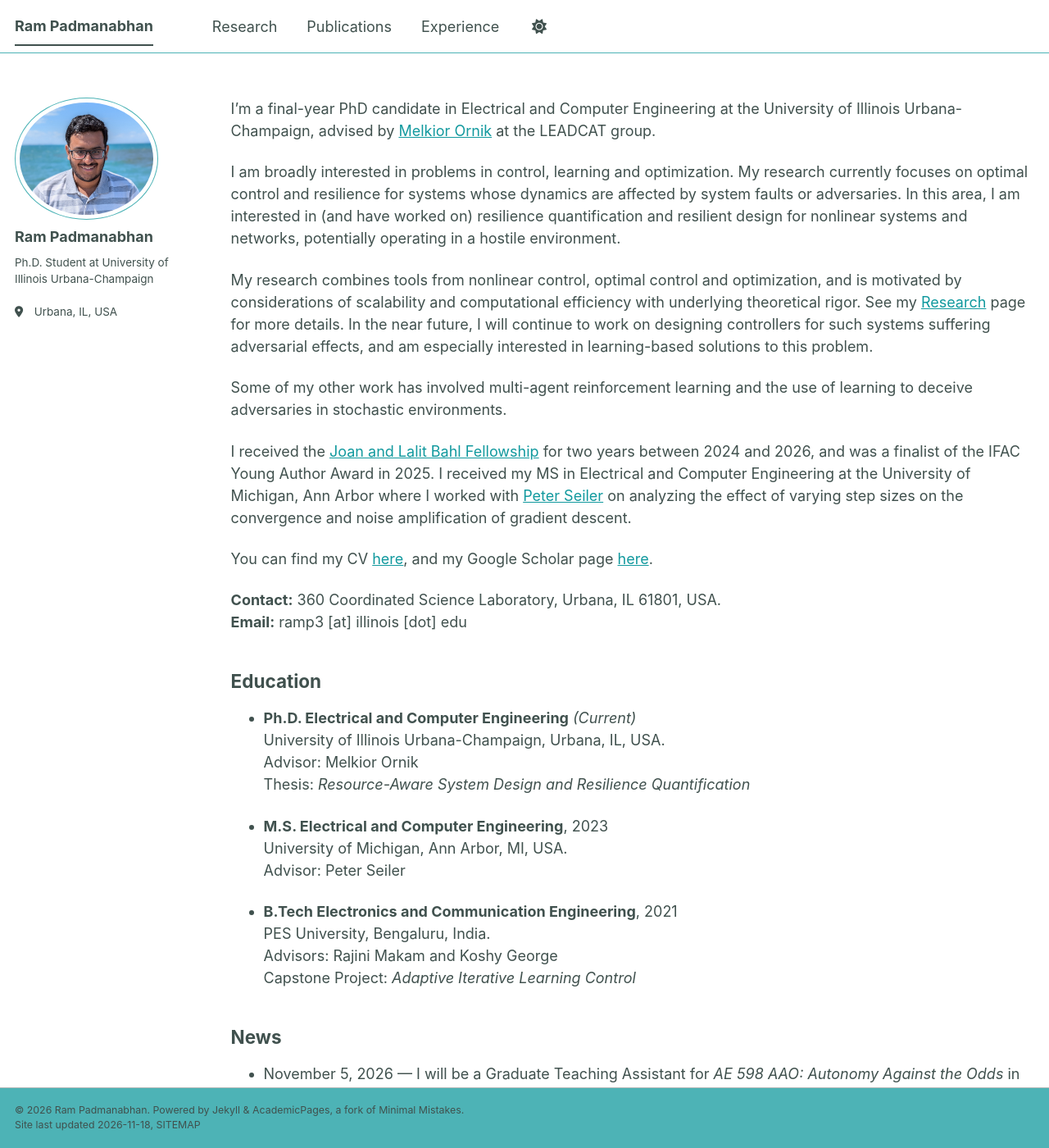
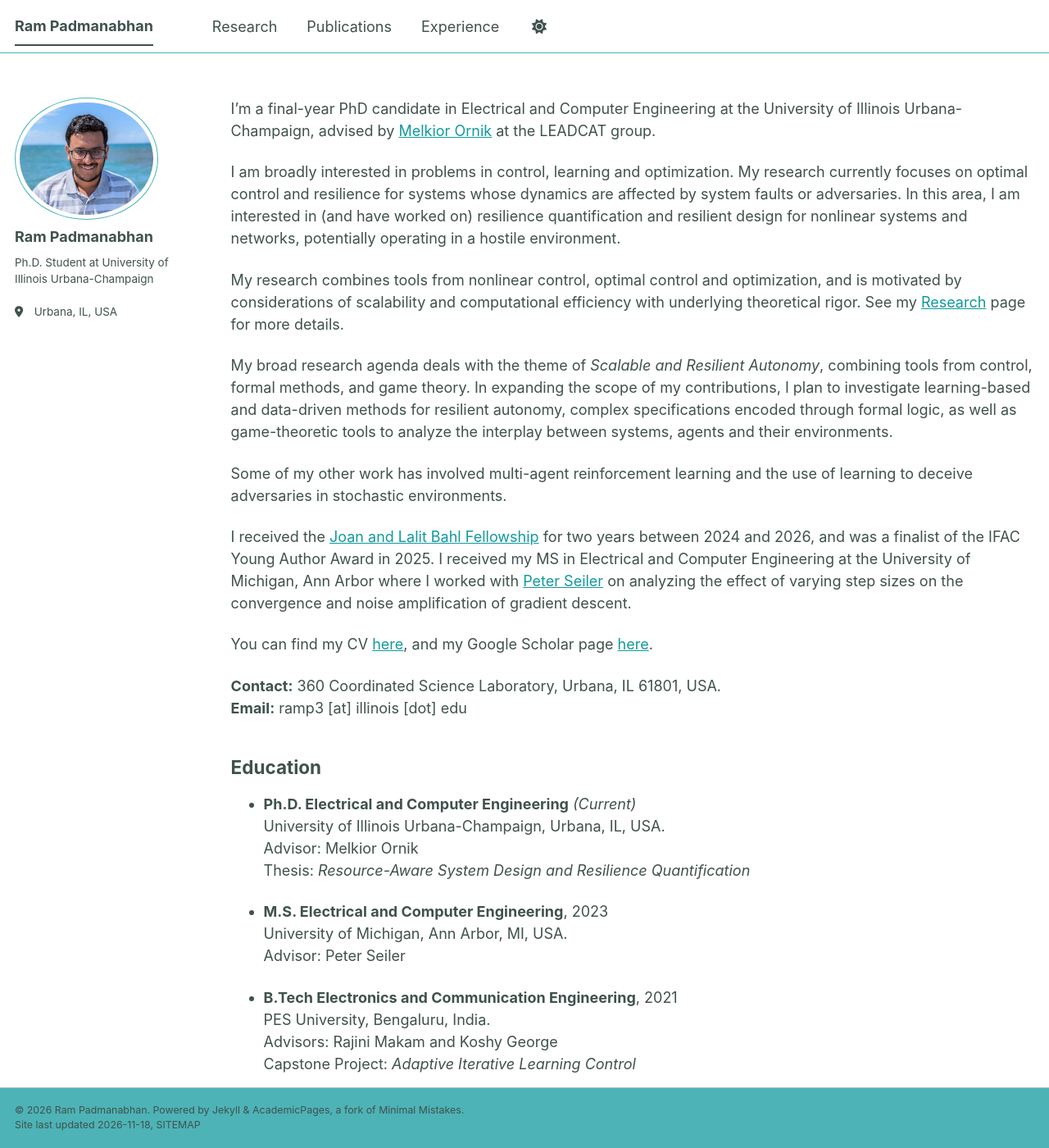
Before and after one commit to ram-p/ram-p.github.io, a Jekyll site: the page built from _pages/about.md, in a window 1280 px wide and 1400 px high. Shown: the whole window at 82% size. Built offline with Jekyll 4.4.1, drawn with Linux system fonts in a browser that asks for light colours; a script bundle is joined from its source files by our own code; library files that are not in the unit come from our copies; some of the changed text lies outside the part shown.

Commit message:
Research

```diff
--- a/_pages/about.md
+++ b/_pages/about.md
@@ -12,7 +12,9 @@ I'm a final-year PhD candidate in Electrical and Computer Engineering at the Uni
 
 I am broadly interested in problems in control, learning and optimization. My research currently focuses on optimal control and resilience for systems whose dynamics are affected by system faults or adversaries. In this area, I am interested in (and have worked on) resilience quantification and resilient design for nonlinear systems and networks, potentially operating in a hostile environment.
 
-My research combines tools from nonlinear control, optimal control and optimization, and is motivated by considerations of scalability and computational efficiency with underlying theoretical rigor. See my [Research](https://ram-p.github.io/research/) page for more details. In the near future, I will continue to work on designing controllers for such systems suffering adversarial effects, and am especially interested in learning-based solutions to this problem.
+My research combines tools from nonlinear control, optimal control and optimization, and is motivated by considerations of scalability and computational efficiency with underlying theoretical rigor. See my [Research](https://ram-p.github.io/research/) page for more details.
+
+My broad research agenda deals with the theme of _Scalable and Resilient Autonomy_, combining tools from control, formal methods, and game theory. In expanding the scope of my contributions, I plan to investigate learning-based and data-driven methods for resilient autonomy, complex specifications encoded through formal logic, as well as game-theoretic tools to analyze the interplay between systems, agents and their environments.
 
 Some of my other work has involved multi-agent reinforcement learning and the use of learning to deceive adversaries in stochastic environments.
 
@@ -44,7 +46,7 @@ News
 
 - November 5, 2026 — I will be a Graduate Teaching Assistant for _AE 598 AAO: Autonomy Against the Odds_ in the Spring 2027 semester.
 
-- October 19, 2026 — I moderated a graduate student panel on "Graduate Research in the Age of AI" at the Coordinated Science Laboratory, with focus on impacts on research across fields, differences between industry and academic use of AI, and concerns about ownership of outputs.
+- October 19, 2026 — I moderated a graduate student panel on []"Graduate Research in the Age of AI"](https://ws.engr.illinois.edu/sitemanager/getfile.asp?id=9586) at the Coordinated Science Laboratory, with focus on impacts on research across fields, differences between industry and academic use of AI, and concerns about ownership of outputs.
 
 - October 2, 2026 — Submitted two papers; see the [Publications](https://ram-p.github.io/publications/) section for more information.
 
```
Also changed, not shown: 1 other file.
